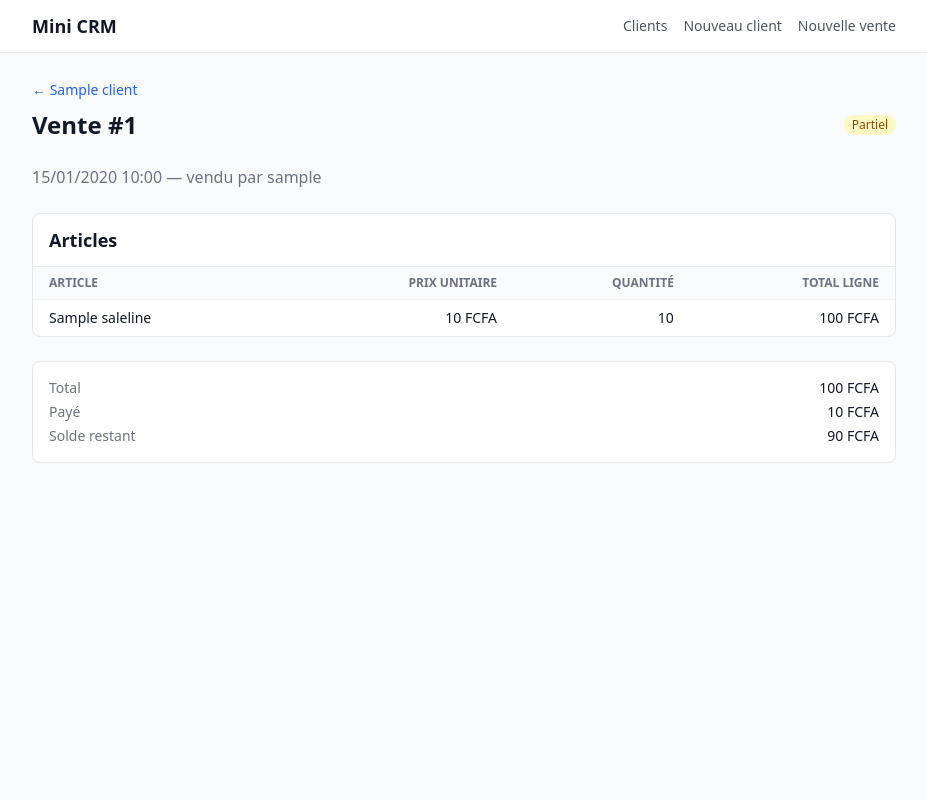
After one commit to ibofashion/myapp, a Django app: page /ventes/1/ in a window 1280 px wide. The commit adds this page. Shown: the whole page, without its empty margins (176-1103 px from the left). Run offline with Django 5.2, Linux system fonts and the light colour scheme; data comes from the database, SQL or seed files in the repository; tables that the repository leaves empty hold one stand-in row (values such as "Sample post"); some libraries are stand-ins or nearby versions.

Commit message:
Add sale detail view with article breakdown
The credit sales table only showed aggregate totals per sale, with no
way to see which article(s) were sold since a sale can have multiple
lines. Link each sale row to a new detail page listing its lines
(article, unit price, quantity, line total) plus its balance.

```diff
--- a/config/urls.py
+++ b/config/urls.py
@@ -26,4 +26,5 @@ urlpatterns = [
     path('clients/nouveau/', core_views.client_create, name='client_create'),
     path('clients/<int:pk>/', core_views.client_detail, name='client_detail'),
     path('ventes/nouvelle/', core_views.sale_create, name='sale_create'),
+    path('ventes/<int:pk>/', core_views.sale_detail, name='sale_detail'),
 ]
--- a/core/views.py
+++ b/core/views.py
@@ -78,6 +78,15 @@ def sale_create(request):
     return render(request, "core/sale_form.html", context)
 
 
+def sale_detail(request, pk):
+    sale = get_object_or_404(
+        Sale.objects.select_related("client", "seller").prefetch_related("lines"), pk=pk
+    )
+    balance = SaleBalance.objects.filter(sale_id=sale.pk).first()
+    context = {"sale": sale, "balance": balance}
+    return render(request, "core/sale_detail.html", context)
+
+
 def client_list(request):
     clients = Client.objects.order_by("name")
     return render(request, "core/client_list.html", {"clients": clients})
--- /dev/null
+++ b/templates/core/sale_detail.html
@@ -0,0 +1,51 @@
+{% extends "base.html" %}
+{% block title %}Vente #{{ sale.pk }} — Mini CRM{% endblock %}
+{% block content %}
+<a href="{% url 'client_detail' sale.client.pk %}" class="text-sm text-blue-600 font-medium">&larr; {{ sale.client.name }}</a>
+<div class="flex items-center justify-between mt-2 mb-6">
+    <h1 class="text-2xl font-bold">Vente #{{ sale.pk }}</h1>
+    {% if balance %}
+    <span class="inline-flex rounded-full px-2 py-0.5 text-xs font-medium
+        {% if balance.status == 'solde' %}bg-green-100 text-green-800
+        {% elif balance.status == 'partiel' %}bg-yellow-100 text-yellow-800
+        {% else %}bg-gray-100 text-gray-700{% endif %}">
+        {{ balance.status_label }}
+    </span>
+    {% endif %}
+</div>
+<p class="text-gray-500 mb-6">{{ sale.sold_at|date:"d/m/Y H:i" }} — vendu par {{ sale.seller.get_username }}</p>
+
+<div class="bg-white rounded-lg border border-gray-200 mb-6 overflow-hidden">
+    <h2 class="text-lg font-semibold px-4 py-3 border-b border-gray-200">Articles</h2>
+    <div class="overflow-x-auto">
+        <table class="w-full text-sm">
+            <thead class="bg-gray-50 text-xs uppercase text-gray-500">
+                <tr>
+                    <th class="px-4 py-2 text-left">Article</th>
+                    <th class="px-4 py-2 text-right">Prix unitaire</th>
+                    <th class="px-4 py-2 text-right">Quantité</th>
+                    <th class="px-4 py-2 text-right">Total ligne</th>
+                </tr>
+            </thead>
+            <tbody>
+                {% for line in sale.lines.all %}
+                <tr class="border-t border-gray-100">
+                    <td class="px-4 py-2">{{ line.label }}</td>
+                    <td class="px-4 py-2 text-right">{{ line.unit_price }} FCFA</td>
+                    <td class="px-4 py-2 text-right">{{ line.quantity }}</td>
+                    <td class="px-4 py-2 text-right">{{ line.total }} FCFA</td>
+                </tr>
+                {% endfor %}
+            </tbody>
+        </table>
+    </div>
+</div>
+
+{% if balance %}
+<div class="bg-white rounded-lg border border-gray-200 p-4 space-y-1 text-sm">
+    <div class="flex justify-between"><span class="text-gray-500">Total</span><span class="font-medium">{{ balance.total }} FCFA</span></div>
+    <div class="flex justify-between"><span class="text-gray-500">Payé</span><span class="font-medium">{{ balance.paid }} FCFA</span></div>
+    <div class="flex justify-between"><span class="text-gray-500">Solde restant</span><span class="font-medium">{{ balance.balance }} FCFA</span></div>
+</div>
+{% endif %}
+{% endblock %}
```
Also changed, not shown: templates/core/_client_detail_fragment.html (+5 -2 lines).
